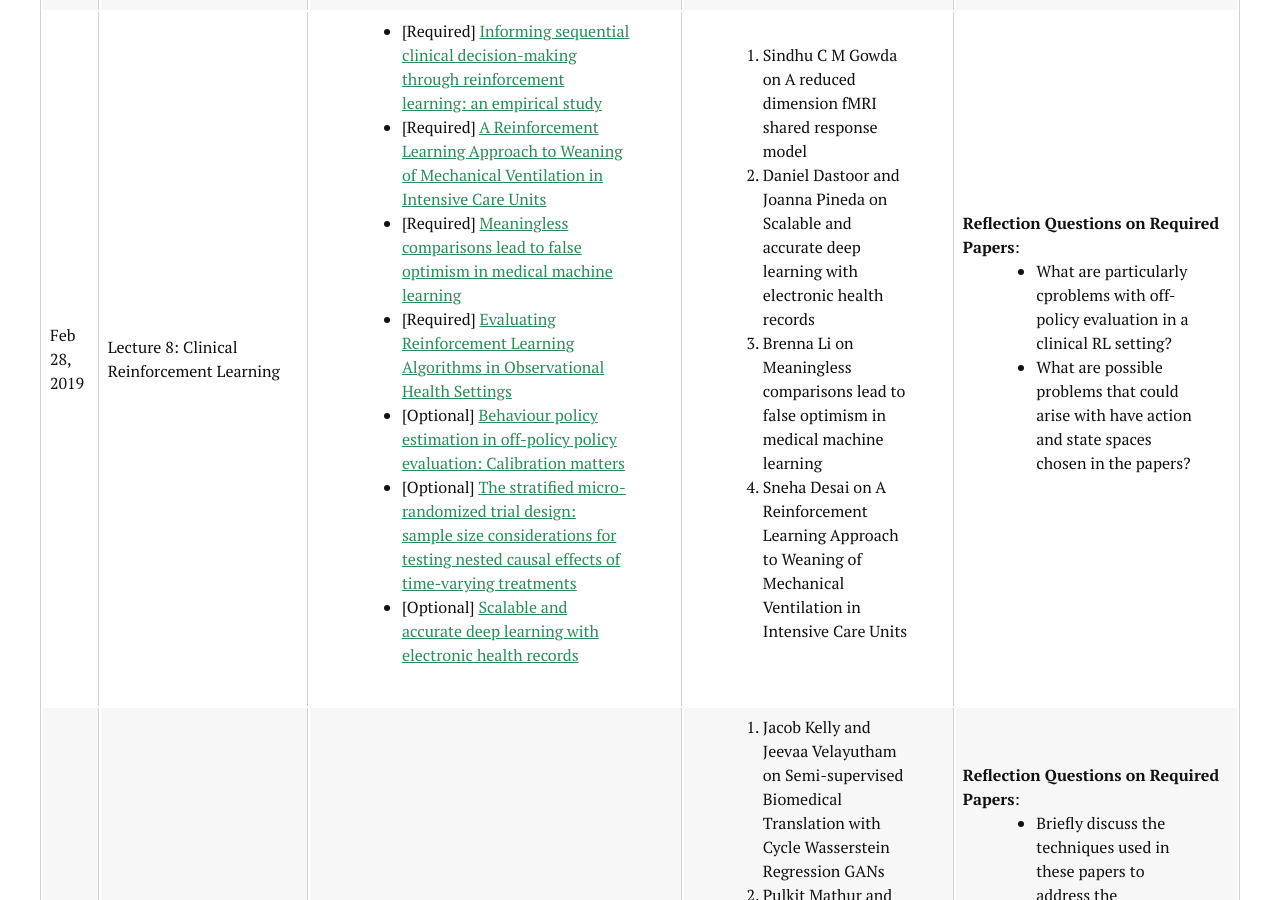
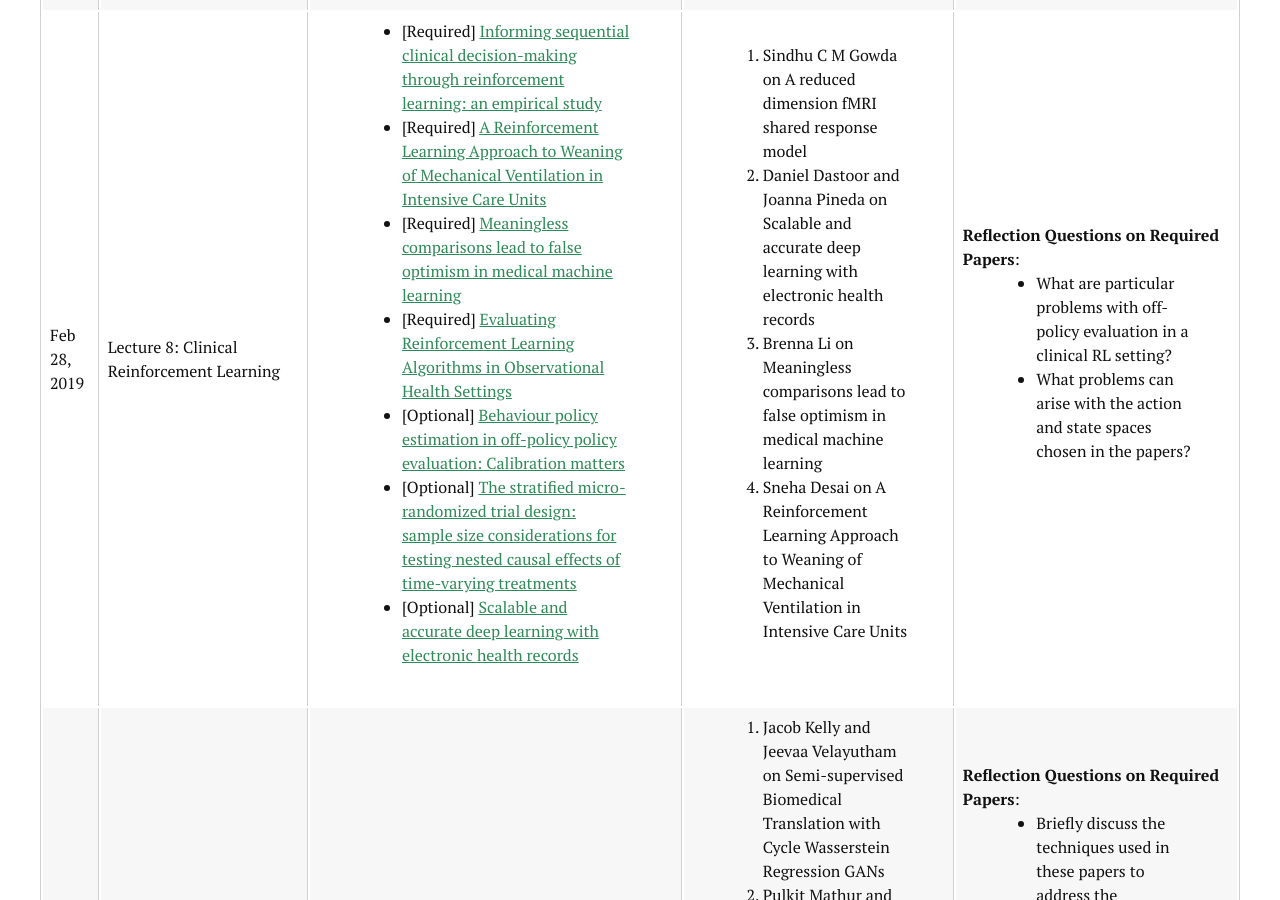
Before and after one commit to CS2541-ML4H2019/CS2541-ML4H2019.github.io, a Jekyll site: the page built from schedule.md, in a window 1280 px wide and 900 px high, scrolled down 4694 px. Built offline with Jekyll 4.4.1, drawn with Linux system fonts in a browser that asks for light colours; nearby versions of some CDN libraries.

Commit message:
fixed typos in reflection

```diff
--- a/schedule.md
+++ b/schedule.md
@@ -226,8 +226,8 @@ title: Schedule
     <td>
 	<b> Reflection Questions on Required Papers</b>:
 	<ul>
-		<li> What are particularly cproblems with off-policy evaluation in a clinical RL setting?</li>
-		<li> What are possible problems that could arise with have action and state spaces chosen in the papers?</li>
+		<li> What are particular problems with off-policy evaluation in a clinical RL setting?</li>
+		<li> What problems can arise with the action and state spaces chosen in the papers?</li>
 	</ul>
     </td>
   </tr>
```
